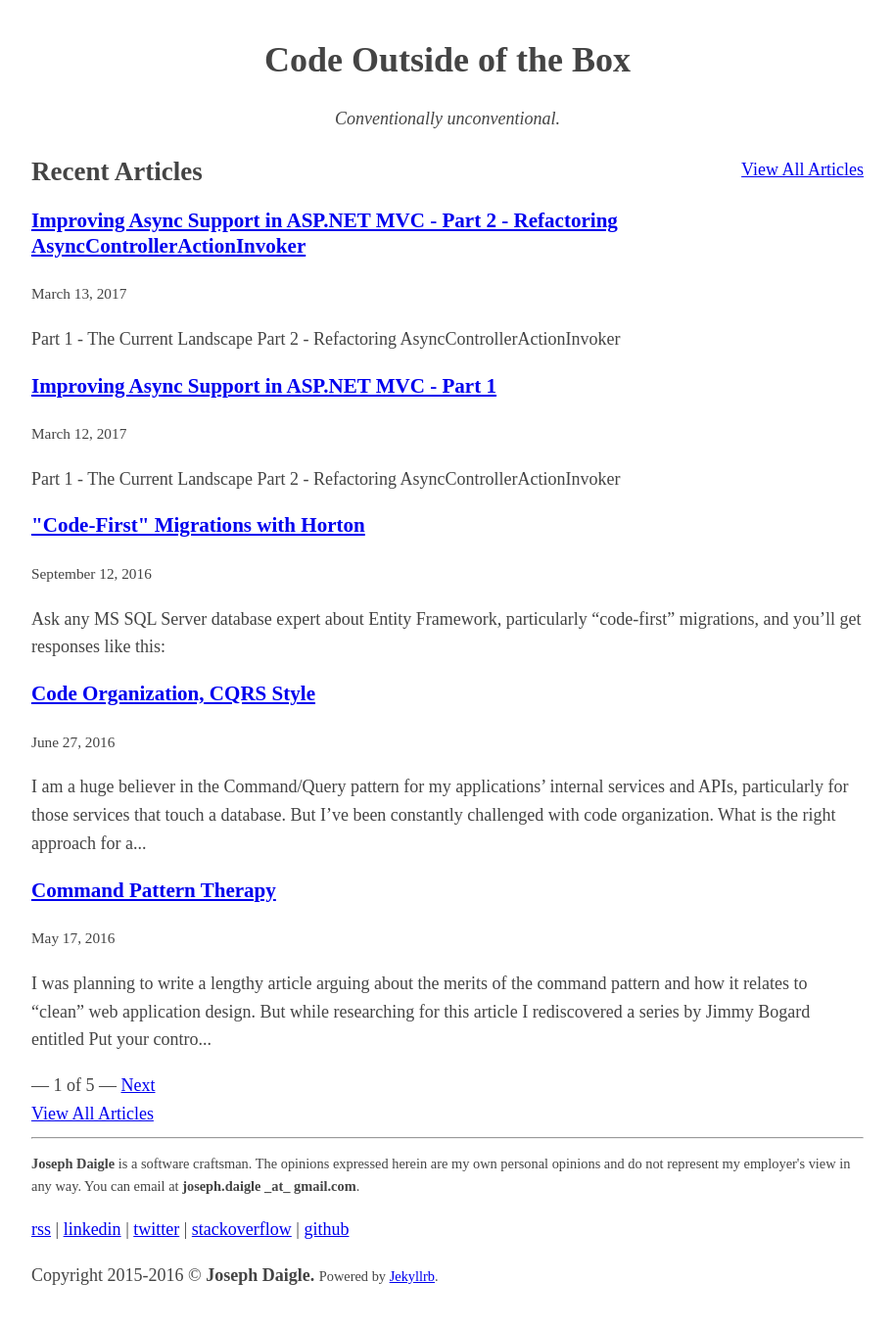
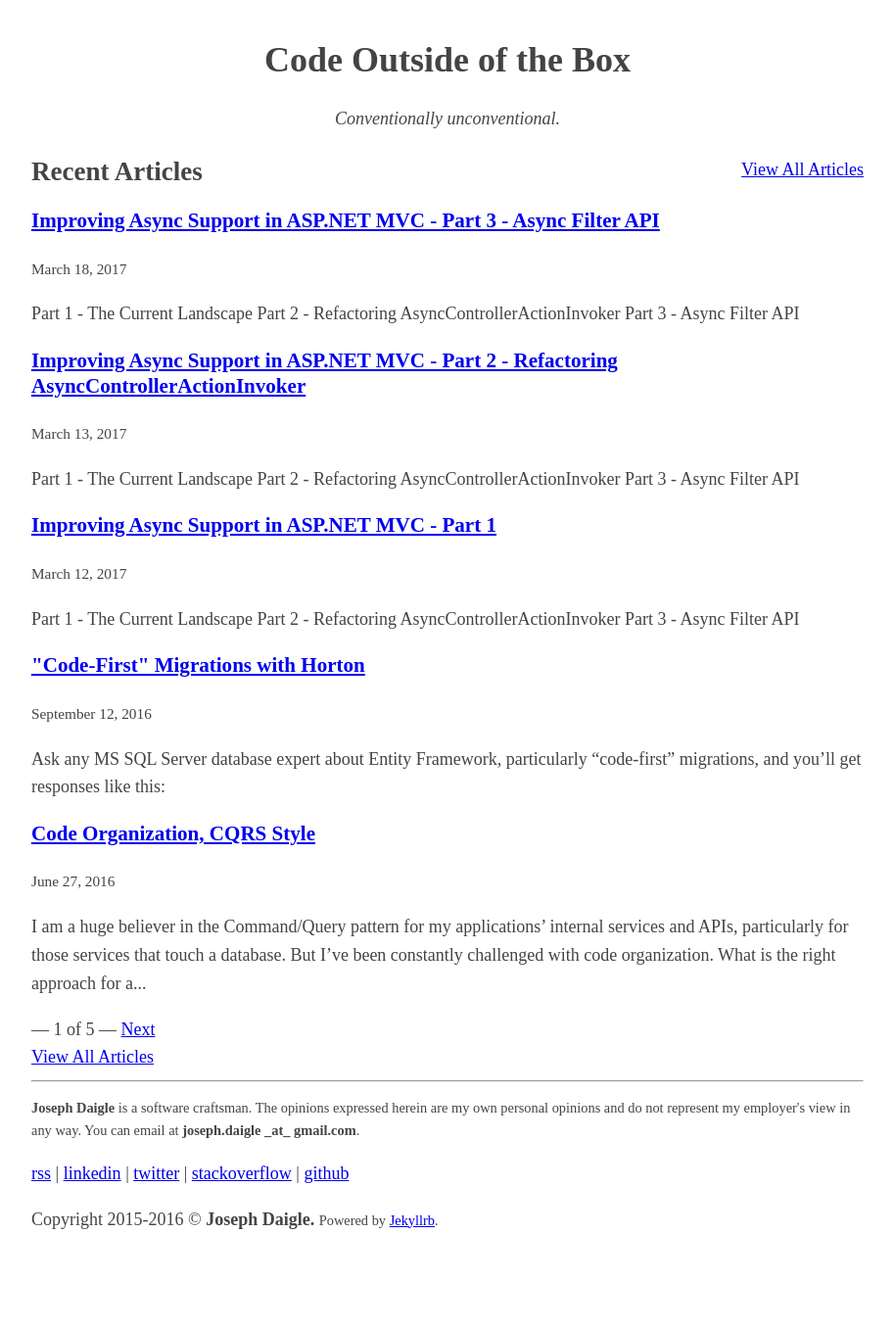
Before and after one commit to jdaigle/jdaigle.github.io, a Jekyll site: the page built from index.html, in a window 1280 px wide. Shown: the whole page at 98% size, without its empty margins (183-1096 px from the left). Built offline with Jekyll 4.4.1, drawn with Linux system fonts in a browser that asks for light colours; the list of posts is cut into pages by our own code; after the commit the page ends 1299 px from its top, so only the background shows below that; some of the changed lines change nothing that is shown.

Commit message:
new post

```diff
--- a/_posts/2017-03-12-improved-async-aspnet-mvc-part-1.md
+++ b/_posts/2017-03-12-improved-async-aspnet-mvc-part-1.md
@@ -5,6 +5,7 @@ layout: post
 
 - [Part 1 - The Current Landscape]({% post_url 2017-03-12-improved-async-aspnet-mvc-part-1 %})
 - [Part 2 - Refactoring AsyncControllerActionInvoker]({% post_url 2017-03-13-improved-async-aspnet-mvc-part-2 %})
+- [Part 3 - Async Filter API]({% post_url 2017-03-18-improved-async-aspnet-mvc-part-3 %})
 
 ## The Current Landscape
 
--- a/_posts/2017-03-13-improved-async-aspnet-mvc-part-2.md
+++ b/_posts/2017-03-13-improved-async-aspnet-mvc-part-2.md
@@ -5,6 +5,7 @@ layout: post
 
 - [Part 1 - The Current Landscape]({% post_url 2017-03-12-improved-async-aspnet-mvc-part-1 %})
 - [Part 2 - Refactoring AsyncControllerActionInvoker]({% post_url 2017-03-13-improved-async-aspnet-mvc-part-2 %})
+- [Part 3 - Async Filter API]({% post_url 2017-03-18-improved-async-aspnet-mvc-part-3 %})
 
 [Last time]({% post_url 2017-03-12-improved-async-aspnet-mvc-part-1 %}) I began by discussing several of the shortcomings of the current ASP.NET MVC async implementation. Specifically the lack of async filters (action filters, etc.).
 
--- /dev/null
+++ b/_posts/2017-03-18-improved-async-aspnet-mvc-part-3.md
@@ -0,0 +1,71 @@
+---
+title: 'Improving Async Support in ASP.NET MVC - Part 3 - Async Filter API'
+layout: post
+---
+
+- [Part 1 - The Current Landscape]({% post_url 2017-03-12-improved-async-aspnet-mvc-part-1 %})
+- [Part 2 - Refactoring AsyncControllerActionInvoker]({% post_url 2017-03-13-improved-async-aspnet-mvc-part-2 %})
+- [Part 3 - Async Filter API]({% post_url 2017-03-18-improved-async-aspnet-mvc-part-3 %})
+
+The obvious solution is to just copy the API from [ASP.NET MVC Core](https://github.com/aspnet/Mvc/).
+
+    public interface IAsyncAuthorizationFilter : IAuthorizationFilter
+    {
+        Task OnAuthorizationAsync(AuthorizationContext context);
+    }
+
+    public interface IAsyncExceptionFilter : IExceptionFilter
+    {
+        Task OnExceptionAsync(ExceptionContext context);
+    }
+
+    public interface IAsyncActionFilter : IActionFilter
+    {
+        Task OnActionExecutionAsync(ActionExecutingContext context, ActionExecutionDelegate next);
+    }
+
+    public delegate Task<ActionExecutedContext> ActionExecutionDelegate();
+
+    public interface IAsyncResultFilter : IResultFilter
+    {
+        Task OnResultExecutionAsync(ResultExecutingContext context, ResultExecutionDelegate next);
+    }
+
+    public delegate Task<ResultExecutedContext> ResultExecutionDelegate();
+
+And that's basically it.
+
+But you'll notice that these async interfaces must also implement their non-async counterparts. Unfortunately MVC5 doesn't have a shared marker interface as exists in MVC Core. And so the framework (and many 3rd party extensions) directly reference the filter types for various reasons. This means that implementations of the async interfaces will just need to implement the non-async methods as a [NOOP](https://en.wikipedia.org/wiki/NOP) - annoying but not the end of the world.
+
+Here's an example implementation based on `FilterAttribute`:
+
+    public class AsyncActionFilterAttribute : FilterAttribute, IAsyncActionFilter, IAsyncResultFilter {
+
+        public virtual void OnActionExecuting(ActionExecutingContext filterContext) {
+        }
+
+        public virtual void OnActionExecuted(ActionExecutedContext filterContext) {
+        }
+
+        public virtual async Task OnActionExecutionAsync(ActionExecutingContext context, ActionExecutionDelegate next) {
+            OnActionExecuting(context);
+            if (context.Result == null) {
+                OnActionExecuted(await next().ConfigureAwait(false));
+            }
+        }
+
+        public virtual void OnResultExecuting(ResultExecutingContext filterContext) {
+        }
+
+        public virtual void OnResultExecuted(ResultExecutedContext filterContext) {
+        }
+
+        public virtual async Task OnResultExecutionAsync(ResultExecutingContext context, ResultExecutionDelegate next) {
+            OnResultExecuting(context);
+            if (!context.Cancel) {
+                OnResultExecuted(await next().ConfigureAwait(false));
+            }
+        }
+    }
+
+Next time, putting everything together.
```
